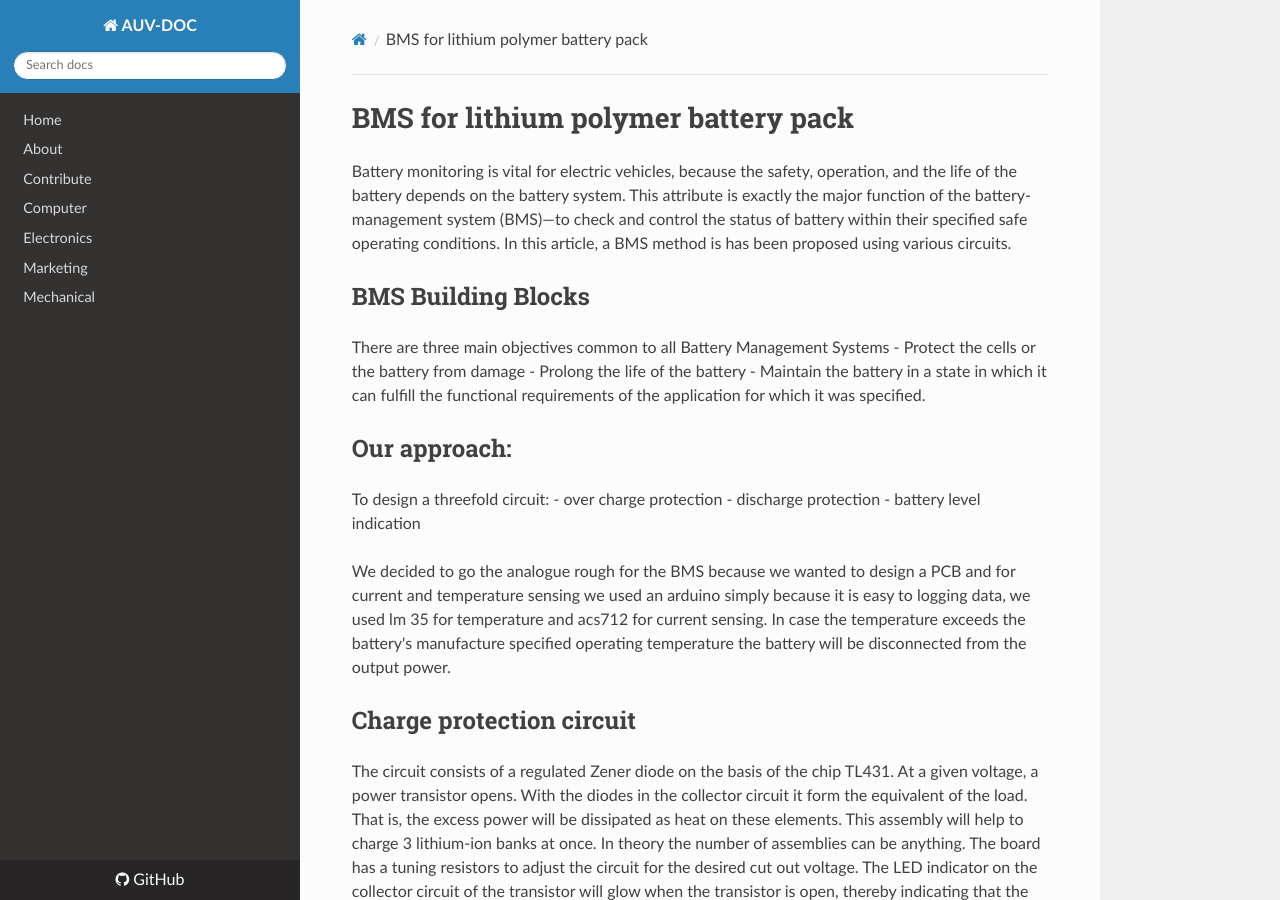
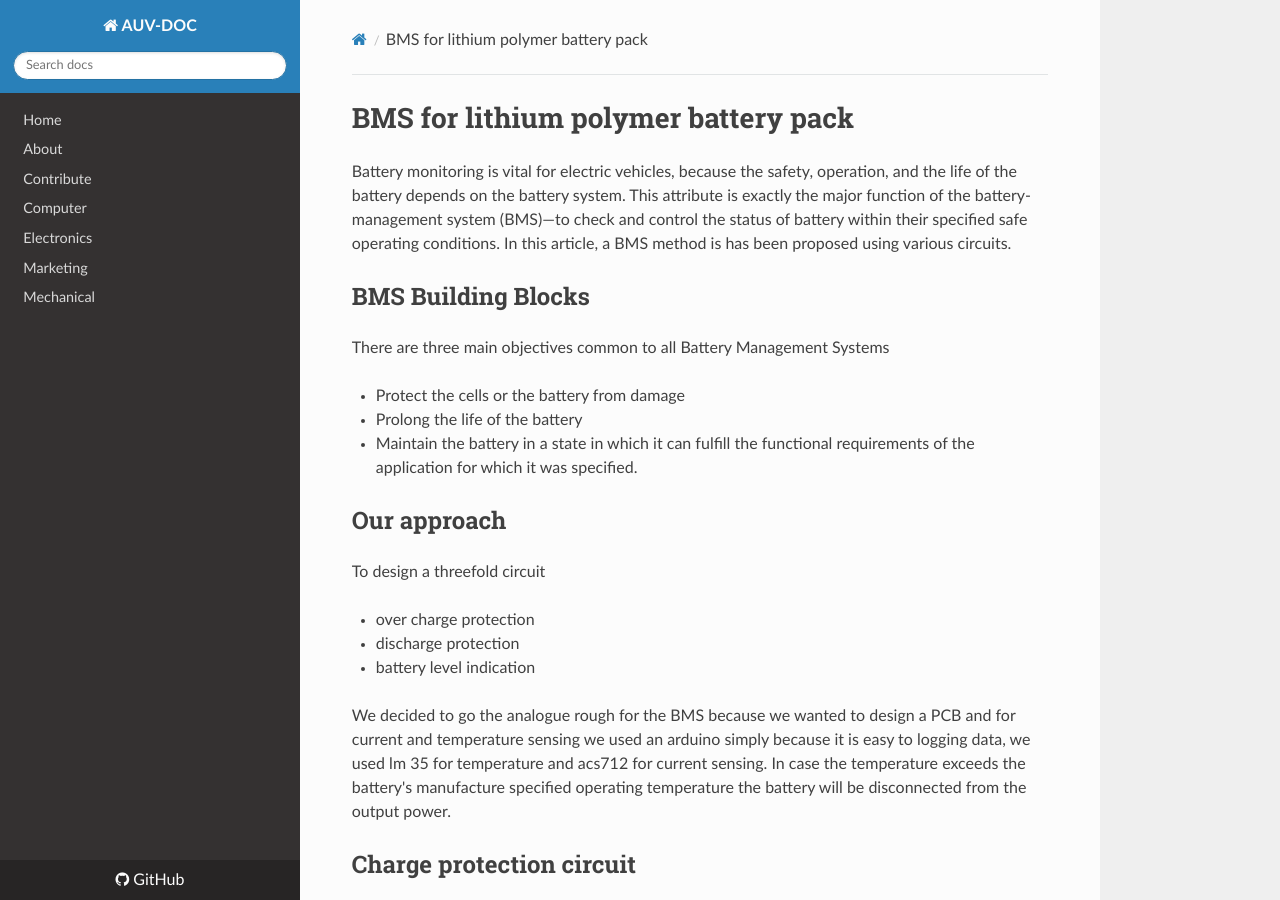
Before and after one commit to auvzhcet/Documentation, an MkDocs documentation site: the page built from docs/electronics/BMS_for_lithium_polymer_battery_pack.md, in a window 1280 px wide and 900 px high. Built offline with MkDocs 1.6.1, drawn with Linux system fonts in a browser that asks for light colours; nearby versions of some CDN libraries.

```diff
--- a/docs/electronics/BMS_for_lithium_polymer_battery_pack.md
+++ b/docs/electronics/BMS_for_lithium_polymer_battery_pack.md
@@ -3,14 +3,18 @@
 Battery monitoring is vital for electric vehicles, because the safety, operation, and the life of the battery depends on the battery system. This attribute is exactly the major function of the battery-management system (BMS)—to check and control the status of battery within their specified safe operating conditions. In this article, a BMS method is has been proposed using various circuits.
 
 ## BMS Building Blocks
+
 There are three main objectives common to all Battery Management Systems
+
 - Protect the cells or the battery from damage
 - Prolong the life of the battery
 - Maintain the battery in a state in which it can fulfill the functional
   requirements of the application for which it was specified.
 
-## Our approach:
-To design a threefold circuit:
+## Our approach
+
+To design a threefold circuit
+
 - over charge protection
 - discharge protection
 - battery level indication
@@ -18,6 +22,7 @@ To design a threefold circuit:
 We decided to go the analogue rough for the BMS because we wanted to design a PCB and for current and temperature sensing we used an arduino simply because it is easy to logging data, we used lm 35 for temperature and acs712 for current sensing. In case the temperature exceeds the battery's manufacture specified operating temperature the battery will be disconnected from the output power.
 
 ## Charge protection circuit
+
 The circuit consists of a regulated Zener diode on the basis of the chip TL431. At a given voltage, a power transistor opens. With the diodes in the collector circuit it form the equivalent of the load.
 That is, the excess power will be dissipated as heat on these elements. This assembly will help to charge 3 lithium-ion banks at once.
 In theory the number of assemblies can be anything. The board has a tuning resistors to adjust the circuit for the desired cut out voltage. The LED indicator on the collector circuit of the transistor will glow when the transistor is open, thereby indicating that the charging process is complete. 5 mm LEDs are used. Adjustment of the circuit is a simple. Set the voltage in the region of 4.2 Volts on laboratory power supply. Then connect board to it and slowly rotate the trimmer until the LED illuminates. Adjust all balancing units so that the current consumption or balancing current for all was the same.
@@ -25,11 +30,13 @@ In theory the number of assemblies can be anything. The board has a tuning resis
 ![schematic](static/schematic.jpg)
 
 ## Simple voltage level indicator
+
 By the use of zener diodes we are able to determine the voltage level of the battery pack, the power consumption of this circuit is very low.
 
 ![schematic2](static/schematic2.jpg)
 ![schematic3](static/schematic3.jpg)
 
 ## Discharge protection circuit
+
 The individual cell voltages are measured and if they are below a set value a inverting relay is set, disconnecting the output power form the battery pack
 ![schematic4](static/schematic4.jpg)
```
Also changed, not shown: docs/electronics/BatteryManagement.md (added, +4 -0 lines), docs/electronics/PcbDesigner.md (added, +1 -0 lines).
